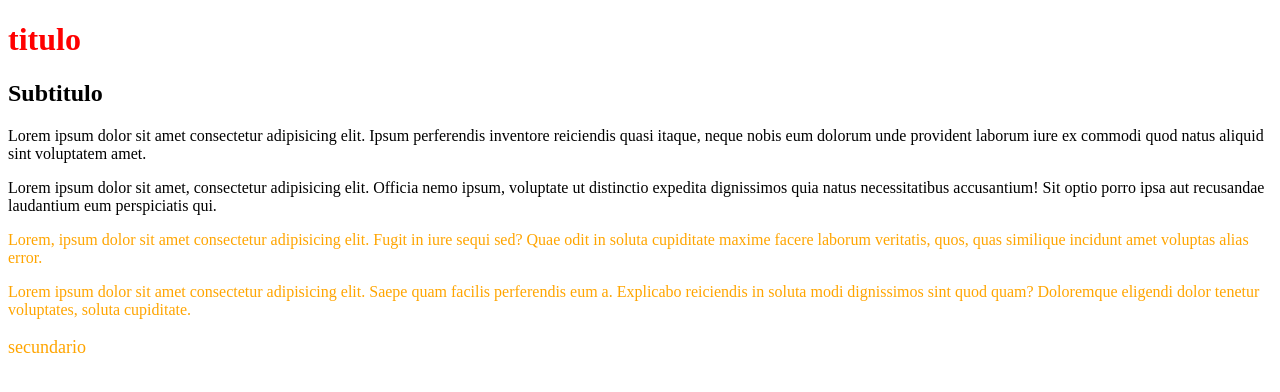
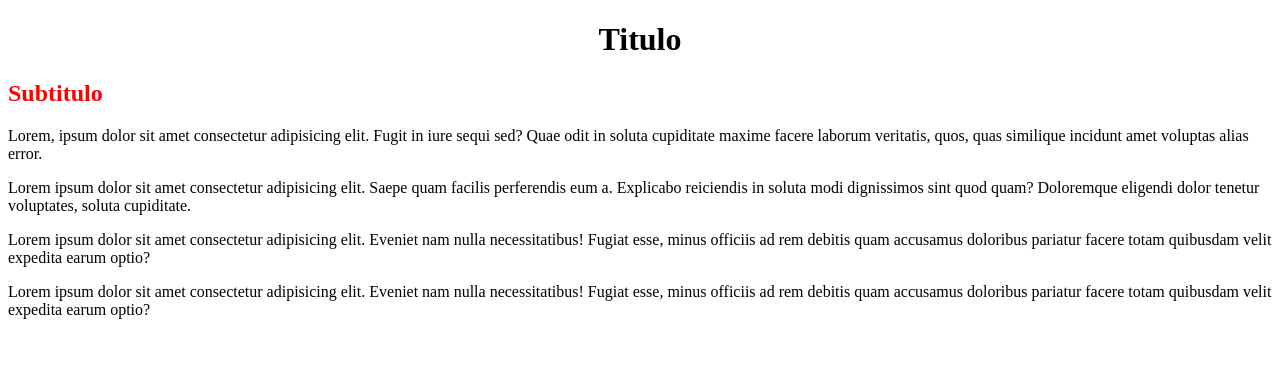
Before and after one commit to JesicaArispe/practica-css, a plain HTML site: page index.html in a window 1280 px wide. Drawn offline with Linux system fonts and the light colour scheme.

Commit message:
modificaciones de css

```diff
--- a/index.html
+++ b/index.html
@@ -7,13 +7,16 @@
 
     </head>
     <body>
-        <h1>titulo</h1>
-        <h2>Subtitulo</h2>
-        <p id="primer-parrafo">Lorem ipsum dolor sit amet consectetur adipisicing elit. Ipsum perferendis inventore reiciendis quasi itaque, neque nobis eum dolorum unde provident laborum iure ex commodi quod natus aliquid sint voluptatem amet.</p>
-        <p id="segundo-parrafo">Lorem ipsum dolor sit amet, consectetur adipisicing elit. Officia nemo ipsum, voluptate ut distinctio expedita dignissimos quia natus necessitatibus accusantium! Sit optio porro ipsa aut recusandae laudantium eum perspiciatis qui.</p>
-        <p class="parrafo">Lorem, ipsum dolor sit amet consectetur adipisicing elit. Fugit in iure sequi sed? Quae odit in soluta cupiditate maxime facere laborum veritatis, quos, quas similique incidunt amet voluptas alias error.</p>
-        <p class="parrafo principal">Lorem ipsum dolor sit amet consectetur adipisicing elit. Saepe quam facilis perferendis eum a. Explicabo reiciendis in soluta modi dignissimos sint quod quam? Doloremque eligendi dolor tenetur voluptates, soluta cupiditate.</p>
-        <p class="parrafo secundario">secundario</p>
+        <div class="news">
+            <h1 class="news-tittle">Titulo</h1>
+            <h2 class="news-Subtitle">Subtitulo</h2>
+            <p class="blog-text">Lorem, ipsum dolor sit amet consectetur adipisicing elit. Fugit in iure sequi sed? Quae odit in soluta cupiditate maxime facere laborum veritatis, quos, quas similique incidunt amet voluptas alias error.</p>
+            <p class="blog-quote">Lorem ipsum dolor sit amet consectetur adipisicing elit. Saepe quam facilis perferendis eum a. Explicabo reiciendis in soluta modi dignissimos sint quod quam? Doloremque eligendi dolor tenetur voluptates, soluta cupiditate.</p>
+            <p class="blog-text">Lorem ipsum dolor sit amet consectetur adipisicing elit. Eveniet nam nulla necessitatibus! Fugiat esse, minus officiis ad rem debitis quam accusamus doloribus pariatur facere totam quibusdam velit expedita earum optio?</p>
+            <p class="blog-text">Lorem ipsum dolor sit amet consectetur adipisicing elit. Eveniet nam nulla necessitatibus! Fugiat esse, minus officiis ad rem debitis quam accusamus doloribus pariatur facere totam quibusdam velit expedita earum optio?</p>
+        </div>
+
+
     </body>
 
 </html>
--- a/styles.css
+++ b/styles.css
@@ -1,13 +1,8 @@
+
+
 h1{
+    text-align:center;
+}
+h2{
     color: red
 }
-#titulo-principal
-p{
-    color:green
-}
-.parrafo{
-    color:orange
-}
-.secundario{
-    font-size: 18px;
-}
```
